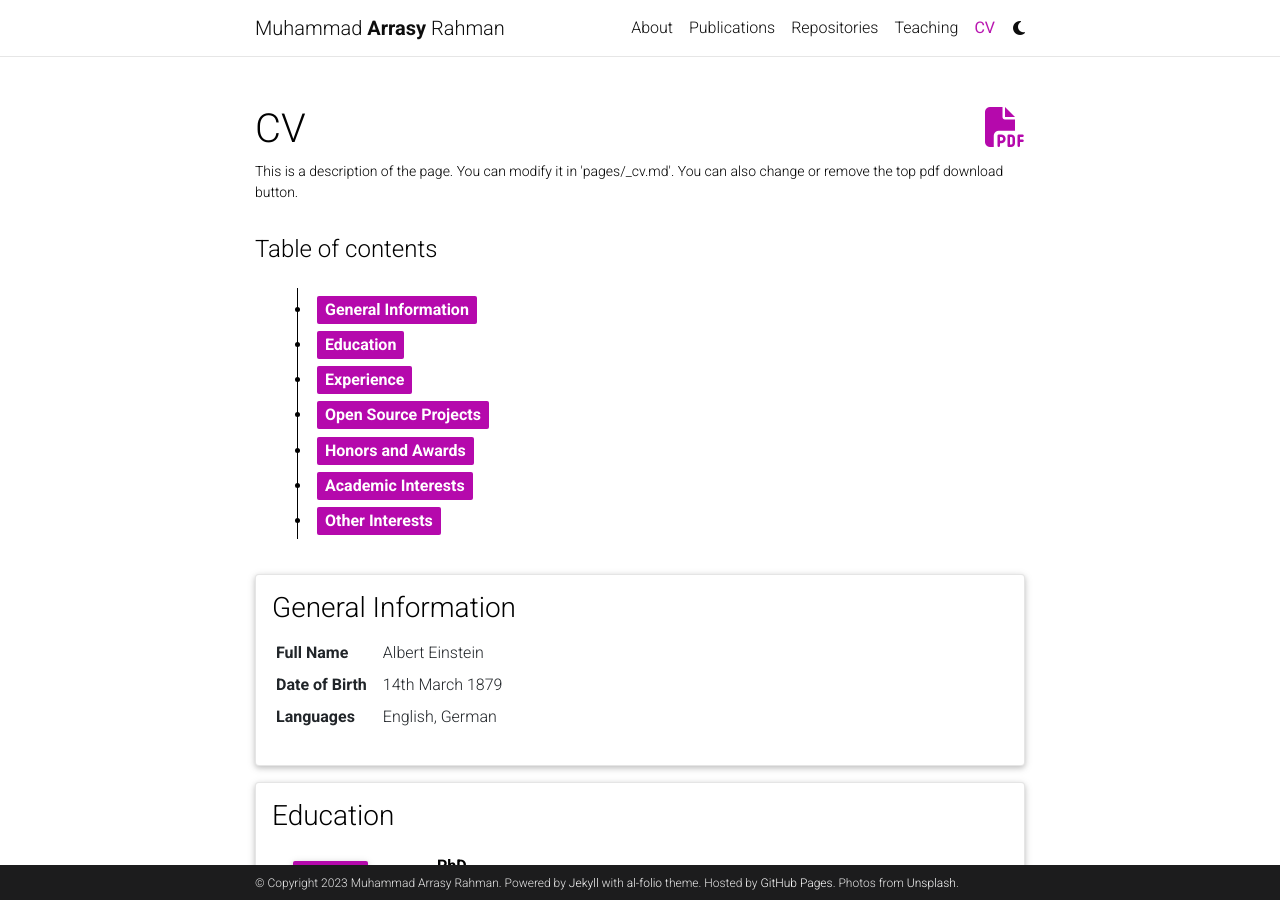
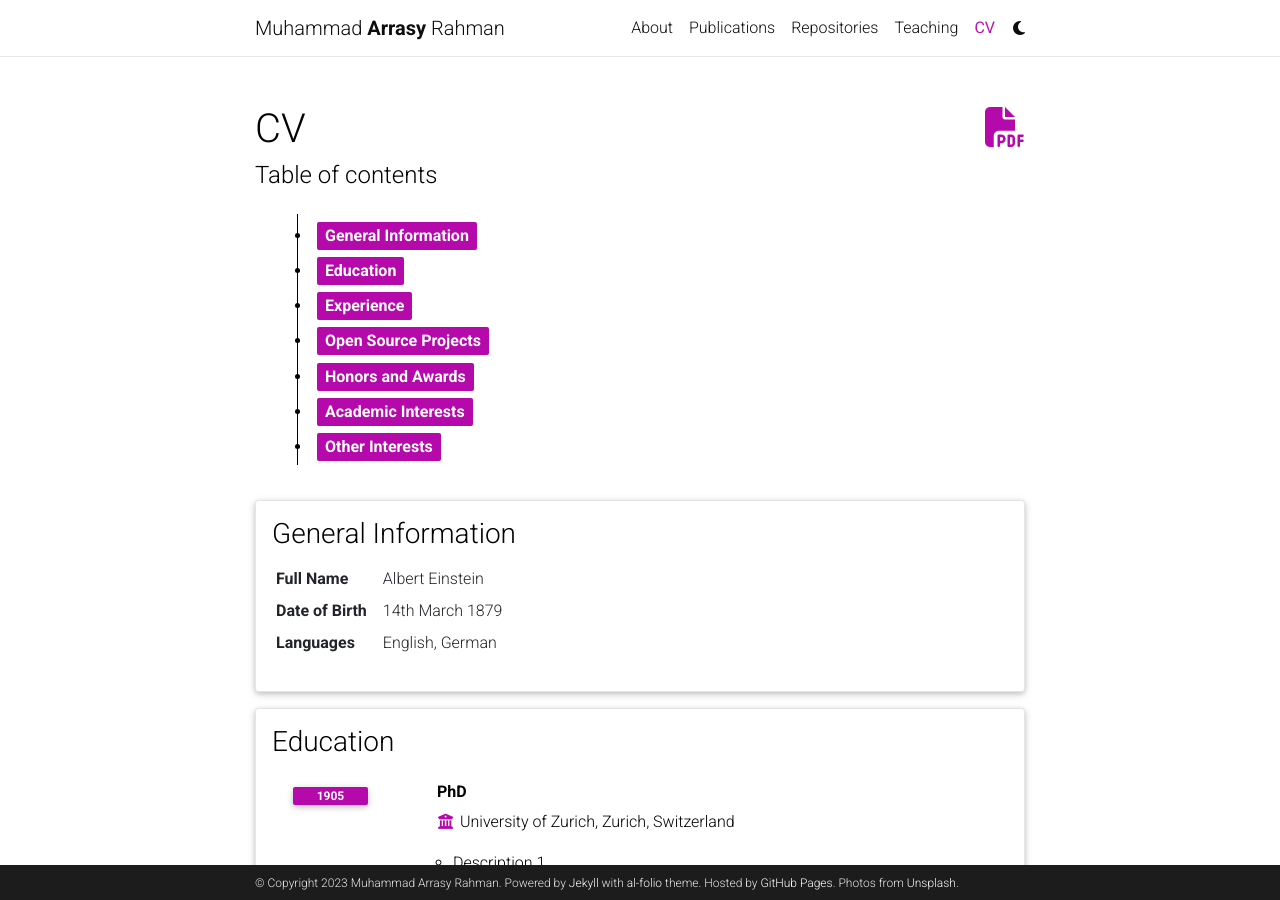
Before and after one commit to raharrasy/raharrasy.github.io, a Jekyll site: the page built from _pages/cv.md, in a window 1280 px wide and 900 px high. Built offline with Jekyll 4.4.1, drawn with Linux system fonts in a browser that asks for light colours; comment, search, counter and statistics services are not loaded; a style sheet for code colours, icons or effects is not loaded.

Commit message:
Change CV file

```diff
--- a/_pages/cv.md
+++ b/_pages/cv.md
@@ -4,6 +4,6 @@
 title: CV
 nav: true
 nav_order: 4
-cv_pdf: example_pdf.pdf
-description: This is a description of the page. You can modify it in 'pages/_cv.md'. You can also change or remove the top pdf download button.
+cv_pdf: CV_Latest.pdf
+description:
 ---
```
Also changed, not shown: _pages/teaching.md (+1 -1 lines), 1 other file.
